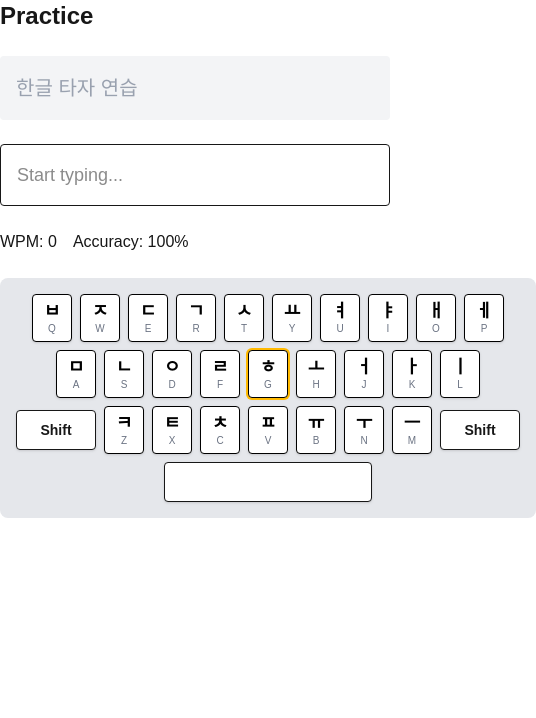
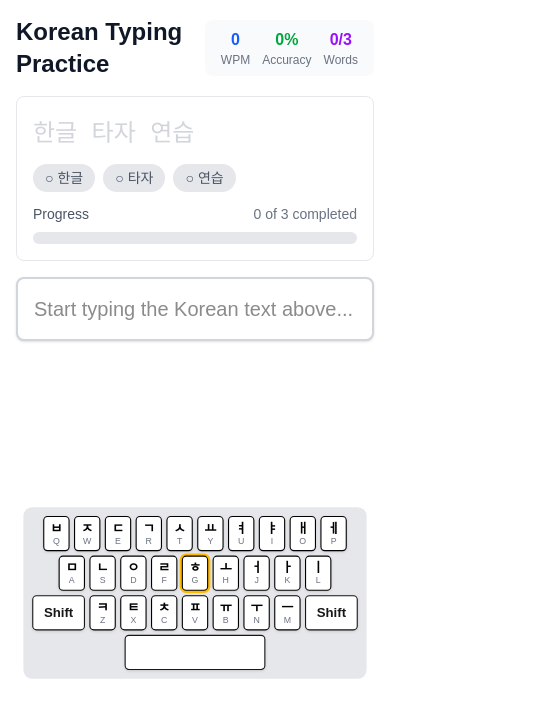
Before and after one commit to ChristopherTablasDeLaCruz/hangultype, a Next.js app: page /practice in a window 390 px wide. Shown: the top 718 px of the page, 536 px wide, since content can reach past the window. Built offline with nearby package versions, Linux system fonts and the light colour scheme.

Commit message:
updated UI, backspace handling, accuracy

```diff
--- a/src/app/practice/page.tsx
+++ b/src/app/practice/page.tsx
@@ -4,79 +4,296 @@
 import { useEffect, useMemo, useRef, useState } from "react";
 import KoreanKeyboard from "@/components/KoreanKeyboard";
 
+/**
+ * Korean Typing Practice page
+ * Shows an on-screen keyboard, guides the next jamo, and tracks WPM/accuracy.
+ */
+
+const FLASH_MS = 120; // how long a key stays "lit" after you press it (ms)
+
 // Physical QWERTY → jamo for live flashes
 const qwertyToHangul: Record<string, string> = {
-  KeyQ:"ㅂ", KeyW:"ㅈ", KeyE:"ㄷ", KeyR:"ㄱ", KeyT:"ㅅ",
-  KeyY:"ㅛ", KeyU:"ㅕ", KeyI:"ㅑ", KeyO:"ㅐ", KeyP:"ㅔ",
-  KeyA:"ㅁ", KeyS:"ㄴ", KeyD:"ㅇ", KeyF:"ㄹ", KeyG:"ㅎ",
-  KeyH:"ㅗ", KeyJ:"ㅓ", KeyK:"ㅏ", KeyL:"ㅣ",
-  KeyZ:"ㅋ", KeyX:"ㅌ", KeyC:"ㅊ", KeyV:"ㅍ", KeyB:"ㅠ", KeyN:"ㅜ", KeyM:"ㅡ",
+  KeyQ: "ㅂ",
+  KeyW: "ㅈ",
+  KeyE: "ㄷ",
+  KeyR: "ㄱ",
+  KeyT: "ㅅ",
+  KeyY: "ㅛ",
+  KeyU: "ㅕ",
+  KeyI: "ㅑ",
+  KeyO: "ㅐ",
+  KeyP: "ㅔ",
+  KeyA: "ㅁ",
+  KeyS: "ㄴ",
+  KeyD: "ㅇ",
+  KeyF: "ㄹ",
+  KeyG: "ㅎ",
+  KeyH: "ㅗ",
+  KeyJ: "ㅓ",
+  KeyK: "ㅏ",
+  KeyL: "ㅣ",
+  KeyZ: "ㅋ",
+  KeyX: "ㅌ",
+  KeyC: "ㅊ",
+  KeyV: "ㅍ",
+  KeyB: "ㅠ",
+  KeyN: "ㅜ",
+  KeyM: "ㅡ",
 };
 
-// ---- Hangul decomposition helpers ----
-const CHO = ["ㄱ","ㄲ","ㄴ","ㄷ","ㄸ","ㄹ","ㅁ","ㅂ","ㅃ","ㅅ","ㅆ","ㅇ","ㅈ","ㅉ","ㅊ","ㅋ","ㅌ","ㅍ","ㅎ"];
-const JUNG = ["ㅏ","ㅐ","ㅑ","ㅒ","ㅓ","ㅔ","ㅕ","ㅖ","ㅗ","ㅘ","ㅙ","ㅚ","ㅛ","ㅜ","ㅝ","ㅞ","ㅟ","ㅠ","ㅡ","ㅢ","ㅣ"];
-const JONG = ["", "ㄱ","ㄲ","ㄳ","ㄴ","ㄵ","ㄶ","ㄷ","ㄹ","ㄺ","ㄻ","ㄼ","ㄽ","ㄾ","ㄿ","ㅀ","ㅁ","ㅂ","ㅄ","ㅅ","ㅆ","ㅇ","ㅈ","ㅊ","ㅋ","ㅌ","ㅍ","ㅎ"];
+// hangul decomposition helpers
+// CHO(초성) = leading consonant, JUNG(중성) = vowel, JONG(종성) = trailing consonant.
+const CHO = [
+  "ㄱ",
+  "ㄲ",
+  "ㄴ",
+  "ㄷ",
+  "ㄸ",
+  "ㄹ",
+  "ㅁ",
+  "ㅂ",
+  "ㅃ",
+  "ㅅ",
+  "ㅆ",
+  "ㅇ",
+  "ㅈ",
+  "ㅉ",
+  "ㅊ",
+  "ㅋ",
+  "ㅌ",
+  "ㅍ",
+  "ㅎ",
+];
+const JUNG = [
+  "ㅏ",
+  "ㅐ",
+  "ㅑ",
+  "ㅒ",
+  "ㅓ",
+  "ㅔ",
+  "ㅕ",
+  "ㅖ",
+  "ㅗ",
+  "ㅘ",
+  "ㅙ",
+  "ㅚ",
+  "ㅛ",
+  "ㅜ",
+  "ㅝ",
+  "ㅞ",
+  "ㅟ",
+  "ㅠ",
+  "ㅡ",
+  "ㅢ",
+  "ㅣ",
+];
+const JONG = [
+  "",
+  "ㄱ",
+  "ㄲ",
+  "ㄳ",
+  "ㄴ",
+  "ㄵ",
+  "ㄶ",
+  "ㄷ",
+  "ㄹ",
+  "ㄺ",
+  "ㄻ",
+  "ㄼ",
+  "ㄽ",
+  "ㄾ",
+  "ㄿ",
+  "ㅀ",
+  "ㅁ",
+  "ㅂ",
+  "ㅄ",
+  "ㅅ",
+  "ㅆ",
+  "ㅇ",
+  "ㅈ",
+  "ㅊ",
+  "ㅋ",
+  "ㅌ",
+  "ㅍ",
+  "ㅎ",
+];
 
+/** Split a single Hangul syllable into its jamo components. */
 function decomposeSyllable(ch: string): string[] {
   const code = ch.charCodeAt(0);
-  const base = 0xac00, end = 0xd7a3; // Hangul Syllables block
+  const base = 0xac00,
+    end = 0xd7a3; // Hangul Syllables block
   if (code < base || code > end) return [ch]; // not a Hangul syllable
+
+  // Reverse the Unicode composition formula:
+  // index = (cho * 21 * 28) + (jung * 28) + jong
   const s = code - base;
   const cho = Math.floor(s / (21 * 28));
   const jung = Math.floor((s % (21 * 28)) / 28);
   const jong = s % 28;
+
   const parts = [CHO[cho], JUNG[jung]];
-  if (JONG[jong]) parts.push(JONG[jong]);
+  if (JONG[jong]) parts.push(JONG[jong]); // add 종성 only if non-empty
   return parts;
 }
 
+/** Expands a whole string into a flat jamo sequence (spaces preserved). */
 function jamoSequenceOf(text: string): string[] {
   const out: string[] = [];
   for (const ch of text) {
-    if (ch === " ") { out.push(" "); continue; }
+    if (ch === " ") {
+      out.push(" ");
+      continue;
+    }
     out.push(...decomposeSyllable(ch));
   }
   return out;
 }
-// -----------------------------------------------
+
+/** Compare typed vs target at the word level and return a small report. */
+function getWordAccuracy(typed: string, target: string) {
+  const typedWords = typed
+    .trim()
+    .split(/\s+/)
+    .filter((w) => w.length > 0);
+  const targetWords = target
+    .trim()
+    .split(/\s+/)
+    .filter((w) => w.length > 0);
+
+  if (targetWords.length === 0)
+    return {
+      accuracy: 100,
+      breakdown: [] as {
+        status: "correct" | "incorrect" | "typing" | "pending";
+        targetWord: string;
+        typedWord: string;
+        isCurrentlyTyping: boolean;
+      }[],
+      correctWords: 0,
+      totalWords: 0,
+    };
+
+  const breakdown = targetWords.map((targetWord, i) => {
+    const typedWord = typedWords[i];
+    if (typedWord === undefined) {
+      return {
+        status: "pending",
+        targetWord,
+        typedWord: "",
+        isCurrentlyTyping: false,
+      } as const;
+    }
+    if (typedWord === targetWord) {
+      return {
+        status: "correct",
+        targetWord,
+        typedWord,
+        isCurrentlyTyping: false,
+      } as const;
+    }
+
+    // Check if this is the word currently being typed
+    const isCurrentlyTyping =
+      i === typedWords.length - 1 && !typed.endsWith(" ") && i < targetWords.length;
+
+    return {
+      status: isCurrentlyTyping ? "typing" : "incorrect",
+      targetWord,
+      typedWord,
+      isCurrentlyTyping,
+    } as const;
+  });
+
+  const correctCount = breakdown.filter((w) => w.status === "correct").length;
+  const accuracy = Math.round((correctCount / targetWords.length) * 100);
+
+  return {
+    accuracy,
+    breakdown,
+    correctWords: correctCount,
+    totalWords: targetWords.length,
+  };
+}
+
+/** Character-by-character diff line */
+function CharDiffLine({ target, typed }: { target: string; typed: string }) {
+  return (
+    <div className="text-2xl leading-relaxed mb-3 font-mono">
+      {[...target].map((ch, i) => {
+        const t = typed[i];
+        const cls =
+          t === undefined ? "text-gray-300" : t === ch ? "text-green-500" : "text-red-500";
+        return (
+          <span key={i} className={cls}>
+            {ch}
+          </span>
+        );
+      })}
+    </div>
+  );
+}
 
 export default function PracticePage() {
+  // Lesson target
   const targetText = "한글 타자 연습";
 
+  // State
   const [typedText, setTypedText] = useState("");
   const [activeKeys, setActiveKeys] = useState<string[]>([]);
   const [shiftActive, setShiftActive] = useState(false);
 
   const [startTime, setStartTime] = useState<number | null>(null);
   const [wpm, setWpm] = useState(0);
-  const [accuracy, setAccuracy] = useState(100);
 
-  // Decomposed target jamo sequence
+  // Derived: target jamo sequence + current index
   const targetJamoSeq = useMemo(() => jamoSequenceOf(targetText), [targetText]);
-  const [jamoCursor, setJamoCursor] = useState(0);
+  const [jamoIndex, setJamoIndex] = useState(0);
 
-  // timers per key for flashing
-  const timeoutsRef = useRef<Record<string, number>>({});
+  // Derived: word accuracy stats
+  const wordStats = useMemo(
+    () => getWordAccuracy(typedText, targetText),
+    [typedText, targetText]
+  );
 
+  //  Key flash timeouts
+  const flashTimeoutsRef = useRef<Record<string, number>>({});
+
+  // Clear any pending flashes
+  useEffect(() => {
+    return () => {
+      Object.values(flashTimeoutsRef.current).forEach((id) => clearTimeout(id));
+    };
+  }, []);
+
+  // Flash a key briefly on the on-screen keyboard
   const flashKey = (jamo: string) => {
     setActiveKeys((prev) => (prev.includes(jamo) ? prev : [...prev, jamo]));
-    if (timeoutsRef.current[jamo]) clearTimeout(timeoutsRef.current[jamo]);
-    timeoutsRef.current[jamo] = window.setTimeout(() => {
+    if (flashTimeoutsRef.current[jamo]) clearTimeout(flashTimeoutsRef.current[jamo]);
+    flashTimeoutsRef.current[jamo] = window.setTimeout(() => {
       setActiveKeys((prev) => prev.filter((k) => k !== jamo));
-      delete timeoutsRef.current[jamo];
-    }, 120);
+      delete flashTimeoutsRef.current[jamo];
+    }, FLASH_MS);
   };
 
+  // Keyboard events
   const handleKeyDown = (e: React.KeyboardEvent<HTMLInputElement>) => {
     // track Shift visual state
-    if (e.key === "Shift") { setShiftActive(true); return; }
+    if (e.key === "Shift") {
+      setShiftActive(true);
+      return;
+    }
+
+    // Ignore Backspace (handled in onChange)
+    if (e.key === "Backspace") {
+      return;
+    }
 
     // SPACE: flash and advance if expected
     if (e.code === "Space") {
       flashKey(" ");
-      if (targetJamoSeq[jamoCursor] === " ") {
-        setJamoCursor((i) => Math.min(i + 1, targetJamoSeq.length));
+      if (targetJamoSeq[jamoIndex] === " ") {
+        setJamoIndex((i) => Math.min(i + 1, targetJamoSeq.length));
       }
       return;
     }
@@ -87,9 +304,9 @@ export default function PracticePage() {
 
     flashKey(jamo);
 
-    const expected = targetJamoSeq[jamoCursor];
+    const expected = targetJamoSeq[jamoIndex];
     if (expected && expected !== " " && jamo === expected) {
-      setJamoCursor((i) => Math.min(i + 1, targetJamoSeq.length));
+      setJamoIndex((i) => Math.min(i + 1, targetJamoSeq.length));
     }
   };
 
@@ -97,71 +314,184 @@ export default function PracticePage() {
     if (e.key === "Shift") setShiftActive(false);
   };
 
-  // IME-composed text + start timer
+  // Input change (for handling backspace and full text)
   const handleChange = (e: React.ChangeEvent<HTMLInputElement>) => {
     if (startTime === null) setStartTime(Date.now());
-    setTypedText(e.target.value);
+
+    const newTypedText = e.target.value;
+    const oldTypedText = typedText;
+
+    setTypedText(newTypedText);
+
+    // Detect if this was a backspace
+    const wasBackspace = newTypedText.length < oldTypedText.length;
+
+    if (wasBackspace) {
+      // User deleted something - move index back to new end
+      const typedJamoSeq = jamoSequenceOf(newTypedText);
+      setJamoIndex(typedJamoSeq.length);
+    } else {
+      // User added text: only advance if last jamo matches whats expected at that position
+      const typedJamoSeq = jamoSequenceOf(newTypedText);
+      if (typedJamoSeq.length <= targetJamoSeq.length) {
+        const lastTypedJamo = typedJamoSeq[typedJamoSeq.length - 1];
+        const expectedJamo = targetJamoSeq[typedJamoSeq.length - 1];
+
+        if (lastTypedJamo === expectedJamo) {
+          setJamoIndex(typedJamoSeq.length);
+        }
+      }
+    }
   };
 
-  // Stats Calculation
+  // Stats calculation: recompute WPM after text changes
   useEffect(() => {
     if (!startTime) return;
+
     const elapsedMinutes = (Date.now() - startTime) / 1000 / 60;
-    const wordsTyped = typedText.length / 5;
-    setWpm(Math.max(0, Math.round(wordsTyped / elapsedMinutes)));
+    // WPM based on correct words
+    const newWpm = Math.max(0, Math.round(wordStats.correctWords / elapsedMinutes));
 
-    let correct = 0;
-    for (let i = 0; i < typedText.length; i++) {
-      if (typedText[i] === targetText[i]) correct++;
-    }
-    setAccuracy(typedText.length ? Math.round((correct / typedText.length) * 100) : 100);
-  }, [typedText, startTime, targetText]);
+    setWpm(newWpm);
+  }, [typedText, startTime, wordStats.correctWords]);
 
-  // Guide the next expected jamo (including space)
+  //Guide the next expected jamo
   const guideKeys = useMemo(() => {
-    const next = targetJamoSeq[jamoCursor];
+    const next = targetJamoSeq[jamoIndex];
     return next ? [next] : [];
-  }, [targetJamoSeq, jamoCursor]);
-
-  // Render target with correctness coloring
-  const TargetLine = () => (
-    <div className="p-4 rounded bg-gray-100 leading-8 text-xl">
-      {[...targetText].map((ch, i) => {
-        const typed = typedText[i];
-        let cls = "text-gray-400";
-        if (typed !== undefined) cls = typed === ch ? "text-green-600" : "text-red-500";
-        return <span key={i} className={cls}>{ch}</span>;
-      })}
-    </div>
-  );
+  }, [targetJamoSeq, jamoIndex]);
 
   return (
-    <div className="max-w-2xl mx-auto space-y-6">
-      <h1 className="text-2xl font-bold">Practice</h1>
+    <div className="min-h-screen max-h-screen overflow-hidden flex flex-col p-4 max-w-6xl mx-auto">
+      {/* Header */}
+      <div className="flex items-center justify-between mb-4 flex-shrink-0">
+        <h1 className="text-2xl font-bold text-gray-900">Korean Typing Practice</h1>
 
-      <TargetLine />
+        {/* Compact stats */}
+        <div className="flex items-center gap-3 text-sm bg-gray-50 px-4 py-2 rounded-lg">
+          <div className="text-center">
+            <div className="text-base font-semibold text-blue-600">{wpm}</div>
+            <div className="text-xs text-gray-500">WPM</div>
+          </div>
+          <div className="text-center">
+            <div className="text-base font-semibold text-green-600">{wordStats.accuracy}%</div>
+            <div className="text-xs text-gray-500">Accuracy</div>
+          </div>
+          <div className="text-center">
+            <div className="text-base font-semibold text-purple-600">
+              {wordStats.correctWords}/{wordStats.totalWords}
+            </div>
+            <div className="text-xs text-gray-500">Words</div>
+          </div>
+        </div>
+      </div>
 
+      {/* Target section */}
+      <div className="bg-white border border-gray-200 rounded-lg p-4 mb-4 flex-shrink-0">
+        <CharDiffLine target={targetText} typed={typedText} />
+
+        {/* Word pills */}
+        <div className="flex gap-2 mb-3">
+          {wordStats.breakdown.map((word, index) => {
+            const getStatusColor = (status: string) => {
+              switch (status) {
+                case "correct":
+                  return "bg-green-500 text-white";
+                case "incorrect":
+                  return "bg-red-500 text-white";
+                case "typing":
+                  return "bg-blue-500 text-white animate-pulse";
+                default:
+                  return "bg-gray-200 text-gray-600";
+              }
+            };
+
+            const getStatusIcon = (status: string) => {
+              switch (status) {
+                case "correct":
+                  return "✓";
+                case "incorrect":
+                  return "✗";
+                case "typing":
+                  return "●";
+                default:
+                  return "○";
+              }
+            };
+
+            return (
+              <div
+                key={index}
+                className={`px-3 py-1 rounded-full text-sm font-medium ${getStatusColor(
+                  word.status
+                )}`}
+              >
+                <span className="mr-1">{getStatusIcon(word.status)}</span>
+                {word.targetWord}
+              </div>
+            );
+          })}
+        </div>
+
+        {/* Progress bar */}
+        <div className="flex justify-between items-center mb-2">
+          <span className="text-sm font-medium text-gray-600">Progress</span>
+          <span className="text-sm text-gray-500">
+            {wordStats.correctWords} of {wordStats.totalWords} completed
+          </span>
+        </div>
+        <div className="w-full bg-gray-200 rounded-full h-3">
+          <div
+            className="bg-gradient-to-r from-blue-500 to-green-500 h-3 rounded-full transition-all duration-500"
+            style={{
+              width: typedText.length === 0 ? "0%" : `${wordStats.accuracy}%`,
+            }}
+          />
+        </div>
+      </div>
+
+      {/* Input */}
       <input
         type="text"
-        className="w-full p-4 border rounded text-lg"
+        className="w-full p-4 text-xl border-2 border-gray-300 rounded-lg focus:ring-2 focus:ring-blue-500 focus:border-blue-500 mb-4 flex-shrink-0 bg-white shadow-sm"
         value={typedText}
         onChange={handleChange}
         onKeyDown={handleKeyDown}
         onKeyUp={handleKeyUp}
-        placeholder="Start typing..."
+        placeholder="Start typing the Korean text above..."
       />
 
-      <div className="flex gap-4">
-        <div>WPM: {wpm}</div>
-        <div>Accuracy: {accuracy}%</div>
+      {/* Keyboard */}
+      <div className="flex-1 flex items-center justify-center min-h-0">
+        <div className="transform scale-110 origin-center">
+          <KoreanKeyboard activeKeys={activeKeys} guideKeys={guideKeys} shiftActive={shiftActive} />
+        </div>
       </div>
 
-      {/* Pressed (blue) + Guide (amber) + Shift + Space */}
-      <KoreanKeyboard
-        activeKeys={activeKeys}
-        guideKeys={guideKeys}
-        shiftActive={shiftActive}
-      />
+      {/* Completion overlay */}
+      {typedText === targetText && (
+        <div className="fixed top-4 left-4 right-4 bg-gradient-to-r from-green-400 to-blue-500 text-white p-4 rounded-lg text-center shadow-lg z-10 max-w-4xl mx-auto">
+          <div className="flex items-center justify-between">
+            <div className="flex-1">
+              <div className="text-lg font-bold">🎉 Perfect! Lesson Complete!</div>
+              <div className="text-sm opacity-90">
+                You achieved {wpm} WPM with {wordStats.accuracy}% accuracy
+              </div>
+            </div>
+            <button
+              onClick={() => {
+                setTypedText("");
+                setStartTime(null);
+                setJamoIndex(0);
+                setActiveKeys([]);
+              }}
+              className="ml-4 px-4 py-2 bg-white text-blue-600 rounded-lg text-sm font-bold hover:bg-gray-100 transition-colors shadow-sm border"
+            >
+              Try Again
+            </button>
+          </div>
+        </div>
+      )}
     </div>
   );
 }
--- a/src/components/KoreanKeyboard.tsx
+++ b/src/components/KoreanKeyboard.tsx
@@ -49,9 +49,9 @@ export default function KoreanKeyboard({
   const spaceGuide = isGuide(" ");
 
   return (
-    <div className="inline-block p-4 rounded-lg bg-gray-200">
-      {/* Row 1 */}
-      <div className="flex justify-center gap-2 mb-2">
+    <div className="w-full max-w-4xl mx-auto p-2 sm:p-4 rounded-lg bg-gray-200">
+      {/* Row 1 - 10 keys */}
+      <div className="flex justify-center gap-1 sm:gap-2 mb-1 sm:mb-2">
         {rows[0].map((k) => (
           <Key
             key={k}
@@ -63,8 +63,8 @@ export default function KoreanKeyboard({
         ))}
       </div>
 
-      {/* Row 2 */}
-      <div className="flex justify-center gap-2 mb-2">
+      {/* Row 2 - 9 keys */}
+      <div className="flex justify-center gap-1 sm:gap-2 mb-1 sm:mb-2">
         {rows[1].map((k) => (
           <Key
             key={k}
@@ -76,8 +76,8 @@ export default function KoreanKeyboard({
         ))}
       </div>
 
-      {/* Row 3 with Left/Right Shift */}
-      <div className="flex justify-center items-center gap-2 mb-2">
+      {/* Row 3 with Left/Right Shift - 7 keys + 2 shifts */}
+      <div className="flex justify-center items-center gap-1 sm:gap-2 mb-1 sm:mb-2">
         <WideKey label="Shift" active={shiftActive} />
         {rows[2].map((k) => (
           <Key
@@ -92,18 +92,16 @@ export default function KoreanKeyboard({
       </div>
 
       {/* Bottom row: centered Space */}
-      <div className="flex items-center gap-2">
-        <div className="flex-1" />
+      <div className="flex items-center justify-center">
         <div
           className={[
-            "h-10 w-52 border rounded shadow transition-colors",
+            "h-8 sm:h-10 w-32 sm:w-52 md:w-64 border rounded shadow transition-colors",
             spaceActive ? "bg-blue-500" : "bg-white",
             spaceGuide && !spaceActive ? "ring-2 ring-amber-400" : "",
           ].join(" ")}
           aria-label="Space"
           title="Space"
         />
-        <div className="flex-1" />
       </div>
     </div>
   );
@@ -120,17 +118,18 @@ function Key({
   label: string;
   hw?: string;
 }) {
+  // Responsive key sizing: smaller on mobile, larger on desktop
   const base =
-    "w-10 h-12 flex flex-col items-center justify-center border rounded shadow transition-colors";
+    "w-6 h-8 sm:w-8 sm:h-10 md:w-10 md:h-12 lg:w-11 lg:h-13 xl:w-12 xl:h-14 flex flex-col items-center justify-center border rounded shadow transition-colors";
   const state = active ? "bg-blue-500 text-white" : "bg-white text-black";
   const guideRing = guide && !active ? "ring-2 ring-amber-400" : "";
 
   return (
     <div className={`${base} ${state} ${guideRing}`}>
-      <span className="text-lg font-bold leading-none">{label}</span>
+      <span className="text-xs sm:text-sm md:text-base lg:text-lg font-bold leading-none">{label}</span>
       {hw && (
         <span
-          className={`text-[10px] leading-none mt-1 ${
+          className={`text-[8px] sm:text-[10px] leading-none mt-0.5 sm:mt-1 ${
             active ? "text-white/80" : "text-gray-500"
           }`}
         >
@@ -144,7 +143,7 @@ function Key({
 function WideKey({ label, active }: { label: string; active: boolean }) {
   return (
     <div
-      className={`w-20 h-10 flex items-center justify-center border rounded shadow text-sm font-bold transition-colors ${
+      className={`w-12 h-8 sm:w-16 sm:h-10 md:w-20 md:h-12 flex items-center justify-center border rounded shadow text-xs sm:text-sm font-bold transition-colors ${
         active ? "bg-blue-500 text-white" : "bg-white"
       }`}
     >
```
Also changed, not shown: package.json (+6 -6 lines).
